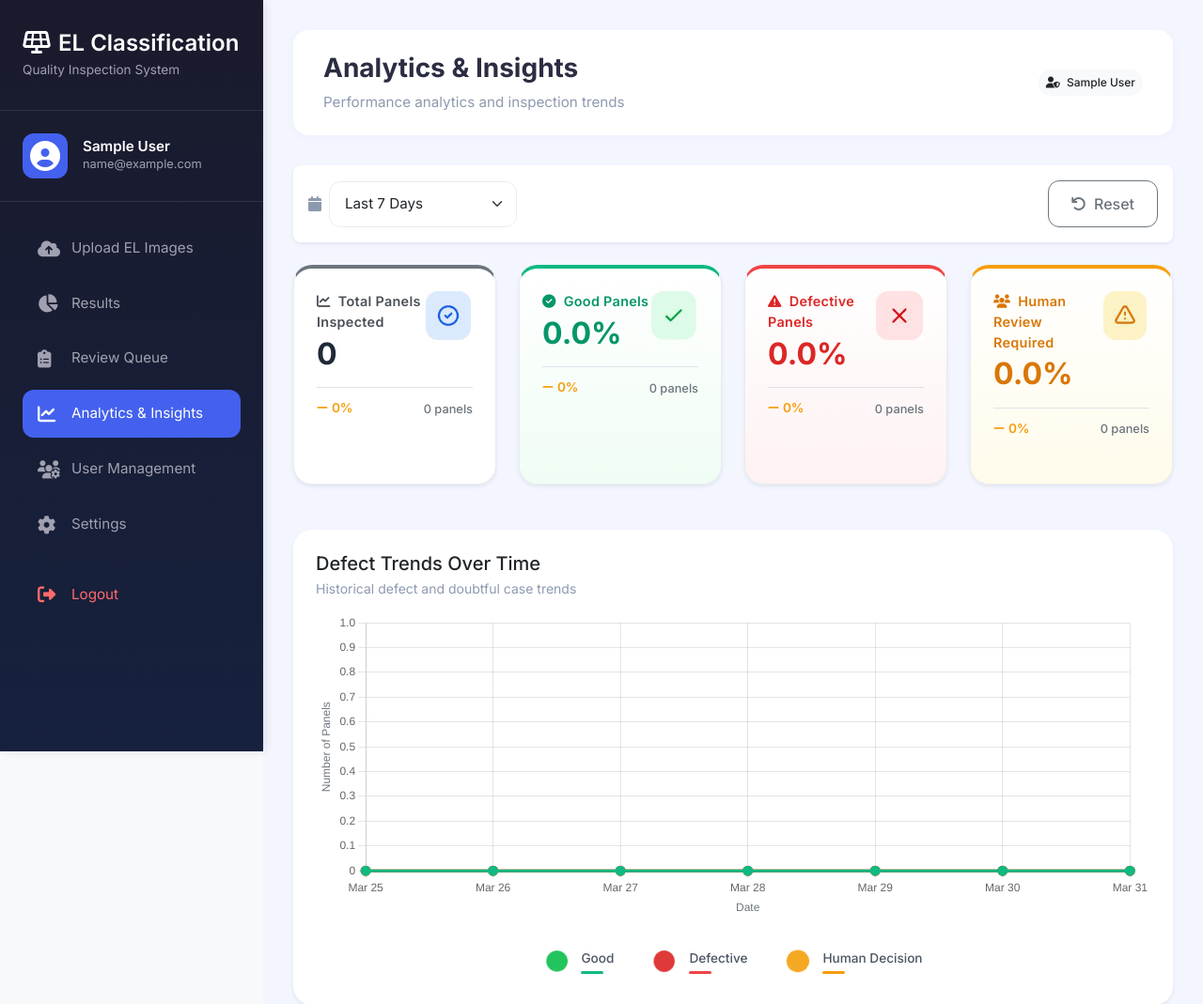
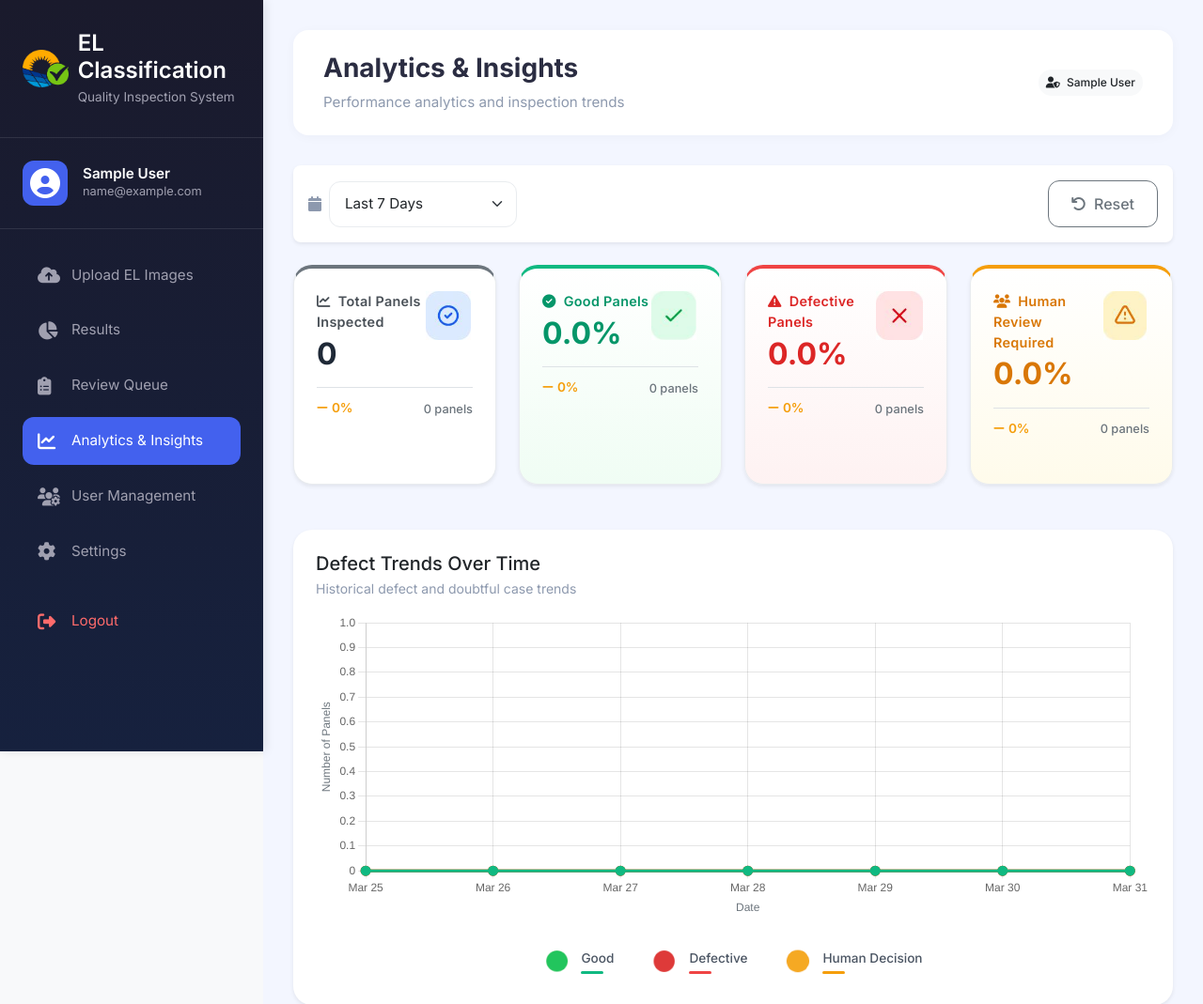
Before and after one commit to kavyaviki/EL-Image-Classification, a Django app: page /inspections/analytics/ in a window 1280 px wide. Shown: the top 1069 px of the page at 94% size. Run offline with Django 5.2, Linux system fonts and the light colour scheme; the visitor is signed in with stand-in values (Sample User, id 1); data that the repository does not hold is empty.

Commit message:
updated the logo

```diff
--- a/EL-Application/templates/base_dashboard.html
+++ b/EL-Application/templates/base_dashboard.html
@@ -30,8 +30,13 @@
         <div class="sidebar">
             <!-- Logo Area - Made Clickable -->
             <a href="{% url 'inspections:upload' %}" class="logo-area" style="text-decoration: none; display: block; cursor: pointer;">
-                <h3><i class="fas fa-solar-panel me-2"></i>EL Classification</h3>
-                <small>Quality Inspection System</small>
+                <div style="display: flex; align-items: center; justify-content: center; gap: 10px;">
+                    <img src="{% static 'images/logo.png' %}" alt="Logo" style="height: 40px; width: auto;">
+                    <div>
+                        <h3 style="margin: 0;">EL Classification</h3>
+                        <small>Quality Inspection System</small>
+                    </div>
+                </div>
             </a>
 
             <div class="user-info">
```
Also changed, not shown: EL-Application/static/images/Group 1261153732.png (added), EL-Application/static/images/Group.png (added), EL-Application/static/images/logo.png (added).
